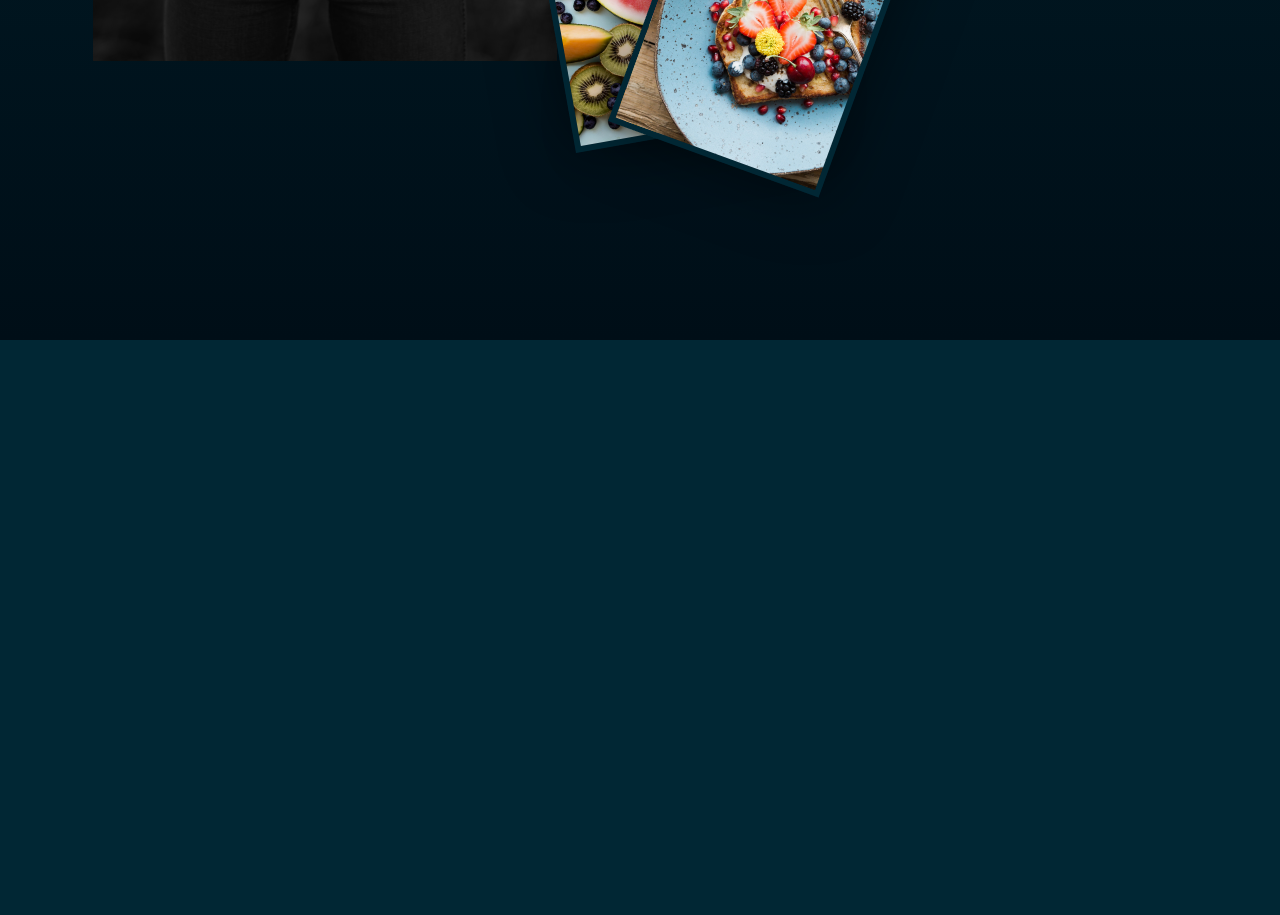
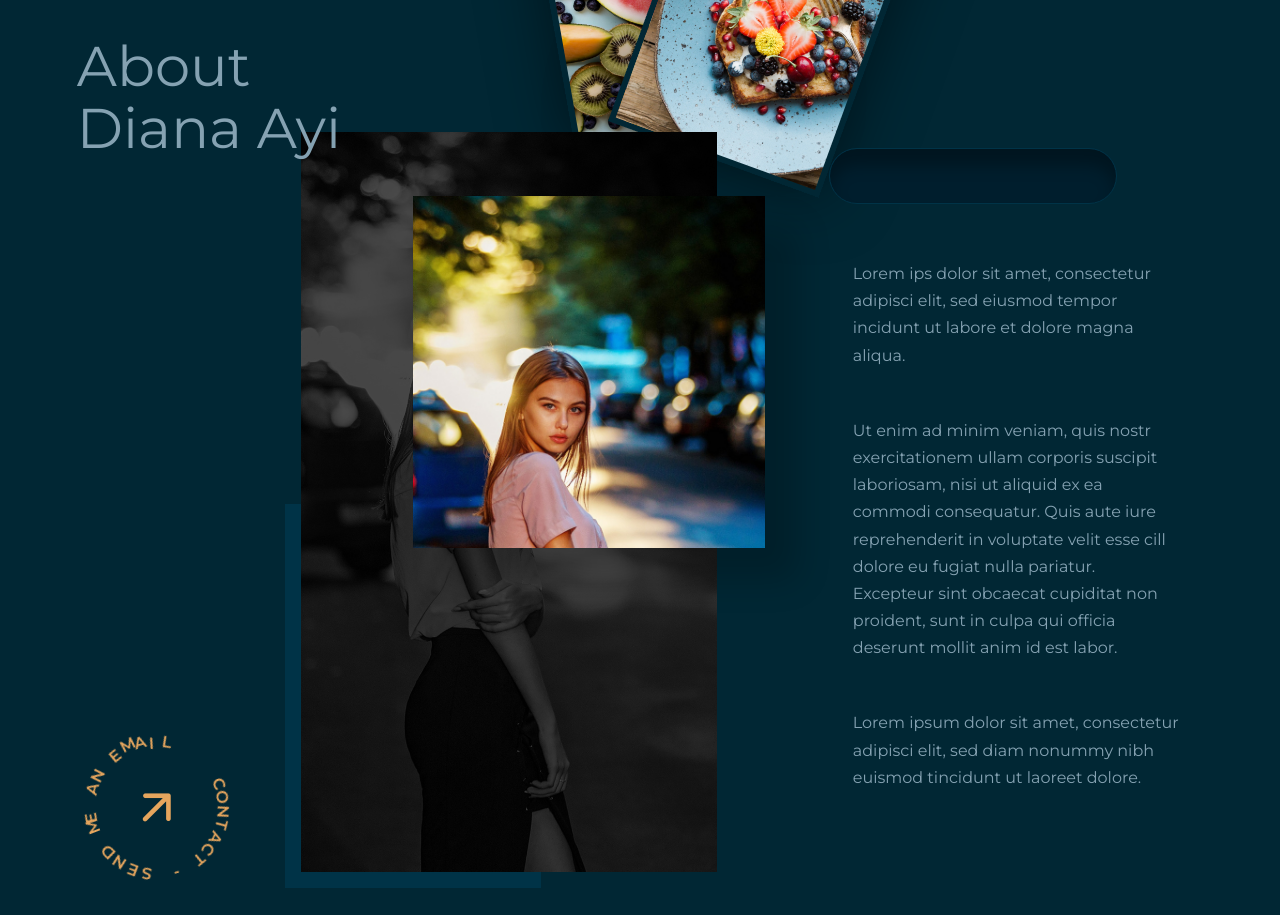
Before and after one commit to blackmozzzart/Portfolio-Photography, a plain HTML site: page index.html in a window 1280 px wide. Shown: the part 940-1855 px from the top of the page. Before the commit the page ends 1280 px from the top, so only its background shows below. Drawn offline with nearby package versions, Linux system fonts and the light colour scheme.

Commit message:
добавил секцию about

```diff
--- a/index.html
+++ b/index.html
@@ -48,8 +48,10 @@
                     <a class="header__tag">#Best Travel Photographer 2023</a>
                 </div>
                 <h1>See the Beauty Of The World Through My Lense</h1>
-                <p>Lorem ipsum dolor sit amet, consectetur adipiscing elit, sed do eiusmod tempor incididunt ut labore
-                    et dolore magna aliqua. Mollis aliquam ut porttitor leo a diam sollicitudin.</p>
+                <p>
+                    Lorem ipsum dolor sit amet, consectetur adipiscing elit, sed do eiusmod tempor incididunt ut labore
+                    et dolore magna aliqua. Mollis aliquam ut porttitor leo a diam sollicitudin.
+                </p>
                 <a href="mailto:umar@napshev.ru" class="header__btn-md">let's Talk</a>
             </div>
         </div>
@@ -67,6 +69,59 @@
         <p>CONTACT - SEND ME AN EMAIL</p>
     </a>
     <!-- ============================== END OF HEADER ============================== -->
+    <section id="about">
+        <div class="container about__container">
+            <h2 class="about__title">About<br>Diana Ayi</h2>
+            <a href="mailto:umar@napshev.ru" class="contact__btn about__btn">
+                <i class="uil uil-arrow-up-right"></i>
+                <p>CONTACT - SEND ME AN EMAIL</p>
+            </a>
+            <div class="about__left">
+                <div class="about__image">
+                    <div class="about__image-bg"></div>
+                    <div class="about__image-lg">
+                        <img src="./src/assets/about.jpg" alt="About Image">
+                    </div>
+                    <div class="about__image-sm">
+                        <img src="./src/assets/about.jpg" alt="About Image">
+                    </div>
+                </div>
+            </div>
+            <div class="about__right">
+                <div class="empty about__empty"></div>
+                <p>
+                    Lorem ips dolor sit amet, consectetur adipisci elit, sed eiusmod tempor incidunt ut labore
+                    et
+                    dolore magna aliqua.
+                </p>
+                <p>
+                    Ut enim ad minim veniam, quis nostr exercitationem ullam corporis suscipit laboriosam, nisi
+                    ut
+                    aliquid ex ea commodi consequatur. Quis aute iure reprehenderit in voluptate velit esse cill
+                    dolore eu fugiat nulla pariatur. Excepteur sint obcaecat cupiditat non proident, sunt in
+                    culpa
+                    qui officia deserunt mollit anim id est labor.</p>
+                <p>
+                    Lorem ipsum dolor sit amet, consectetur adipisci elit, sed diam nonummy nibh euismod
+                    tincidunt
+                    ut laoreet dolore.
+                </p>
+            </div>
+        </div>
+    </section>
+    <!-- ============================== END OF ABOUT ============================== -->
+
+
+
+
+
+
+
+
+
+
+
+
 
     <script src="main.js"></script>
 </body>
--- a/style.css
+++ b/style.css
@@ -143,7 +143,7 @@ nav {
 /* ===================== HEADER ===================== */
 header {
     max-width: 100vw;
-    height: 100vw;
+    height: 100vh;
     position: relative;
     top: 0;
     background: linear-gradient(var(--color-bg-3), var(--color-bg-1));
@@ -308,3 +308,82 @@ header {
         transform: rotate(360deg);
     }
 }
+
+/* ===================== ABOUT ===================== */
+#about {
+    margin-top: 18rem;
+}
+
+.about__container {
+    display: grid;
+    grid-template-columns: 10rem 26rem auto;
+    gap: 3rem;
+    position: relative;
+}
+
+.about__title {
+    position: absolute;
+    top: -7rem;
+    z-index: 1;
+}
+
+.about__btn {
+    color: var(--color-primary-variant);
+    align-self: end;
+}
+
+.about__btn:hover {
+    transform: translateY(-1rem);
+    color: var(--color-primary);
+}
+
+.about__image {
+    position: relative;
+}
+
+.about__image-bg {
+    width: 16rem;
+    height: 24rem;
+    position: absolute;
+    bottom: 0;
+    background: var(--color-bg-4);
+}
+
+.about__image-lg {
+    position: relative;
+    left: 1rem;
+    bottom: 1rem;
+    filter: saturate(0) brightness(0.3);
+    transition: 500ms ease;
+}
+
+.about__image-sm {
+    position: absolute;
+    top: 3rem;
+    left: 8rem;
+    height: 22rem;
+    width: 22rem;
+    overflow: hidden;
+    box-shadow: 2rem 2rem 2rem rgba(0, 0, 0, 0.2);
+    transition: 500ms ease;
+}
+
+.about__image:hover .about__image-sm {
+    opacity: 0;
+}
+
+.about__image:hover .about__image-lg {
+    filter: saturate(1) brightness(1);
+    box-shadow: 0 3rem 3rem rgba(0, 0, 0, 0.2);
+    border: 1rem solid var(--color-bg-4);
+    left: 0;
+    bottom: 0;
+}
+
+.about__right {
+    margin-left: 5rem;
+}
+
+.about__right p {
+    margin: 0.4rem 1.5rem 3rem;
+}
```
Also changed, not shown: src/assets/about.jpg (added).
